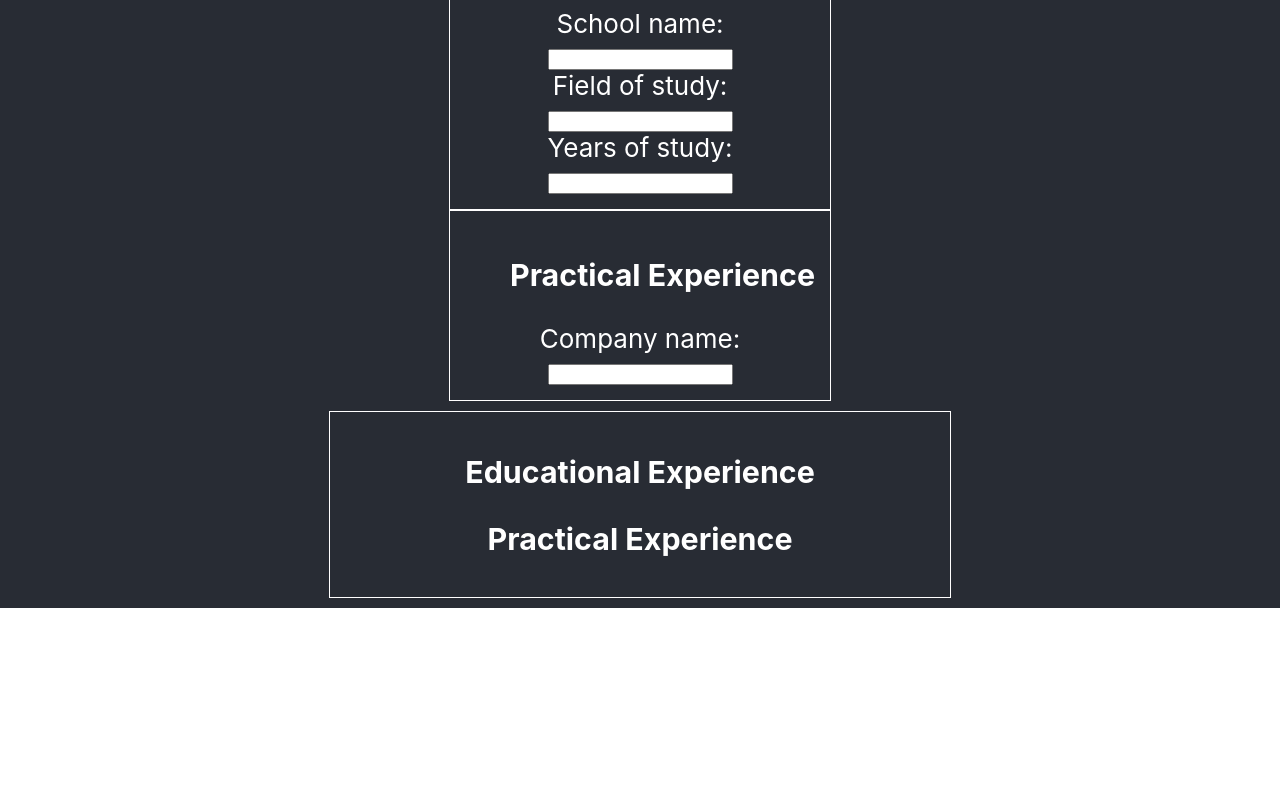
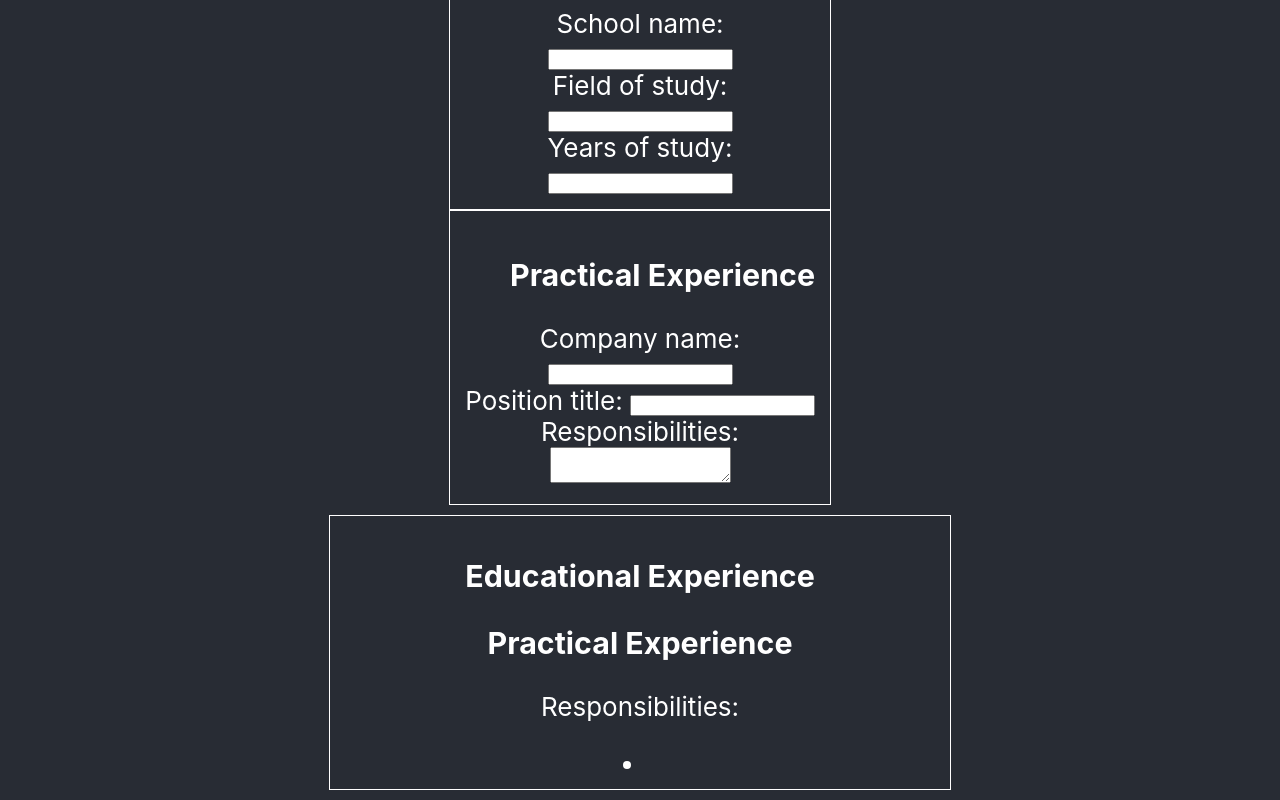
Before and after one commit to pinkx-xlink/cv-application-project, a React (Create React App) app in the folder cv-app-project/: page / in a window 1280 px wide. Shown: the part 604-1404 px from the top of the page. Before the commit the page ends 1212 px from the top, so only its background shows below. Built offline with nearby package versions, Linux system fonts and the light colour scheme.

Commit message:
Add textarea for responsibilities

```diff
--- a/cv-app-project/src/App.js
+++ b/cv-app-project/src/App.js
@@ -10,6 +10,9 @@ function App() {
   const [fieldOfStudy, setFieldOfStudy] = useState('');
   const [yearsOfStudy, setYearsOfStudy] = useState('');
   const [companyName, setCompanyName] = useState('');
+  const [positionTitle, setPositionTitle] = useState('');
+  const [responsibilities, setResponsibilities] = useState('');
+
   const fullName = firstName + ' ' + lastName;
   function handleFirstNameChange(e) {
     setFirstName(e.target.value);
@@ -43,6 +46,13 @@ function App() {
     setCompanyName(e.target.value);
   }
 
+  function handlePositionTitleChange(e) {
+    setPositionTitle(e.target.value);
+  }
+
+  function handleResponsibilitiesChange(e) {
+    setResponsibilities(e.target.value);
+  }
   return (
     <div className="App">
       <header className="App-header">
@@ -114,6 +124,20 @@ function App() {
               onChange={handleCompanyNameChange}
             />
           </label>
+          <label>
+            Position title: {' '}
+            <input
+              value={positionTitle}
+              onChange={handlePositionTitleChange}
+            />
+          </label>
+          <label>
+            Responsibilities: {' '}
+            <textarea
+              value={responsibilities}
+              onChange={handleResponsibilitiesChange}
+            />
+          </label>
         </div>
 
 
@@ -124,8 +148,12 @@ function App() {
           <h3>Educational Experience</h3>
           <p><b>{schoolName}</b></p>
           <p>{fieldOfStudy}</p>
+          <p>{yearsOfStudy}</p>
           <h3>Practical Experience</h3>
           <p>{companyName}</p>
+          <p>{positionTitle}</p>
+          <p>Responsibilities:</p>
+          <li>{responsibilities}</li>
         </div>
       </header>
     </div>
```
Also changed, not shown: cv-app-project/src/App.css (line endings or trailing spaces).
